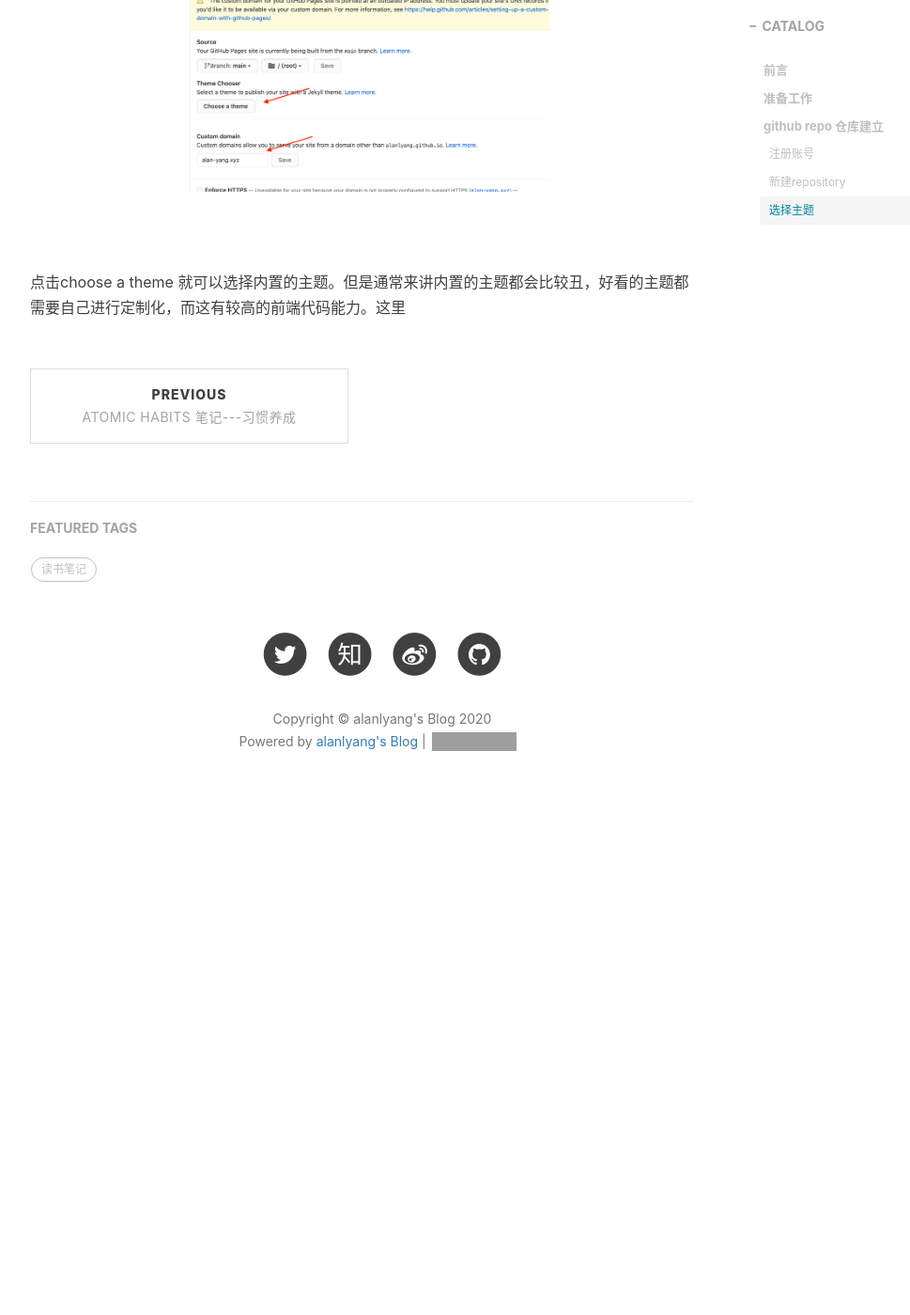
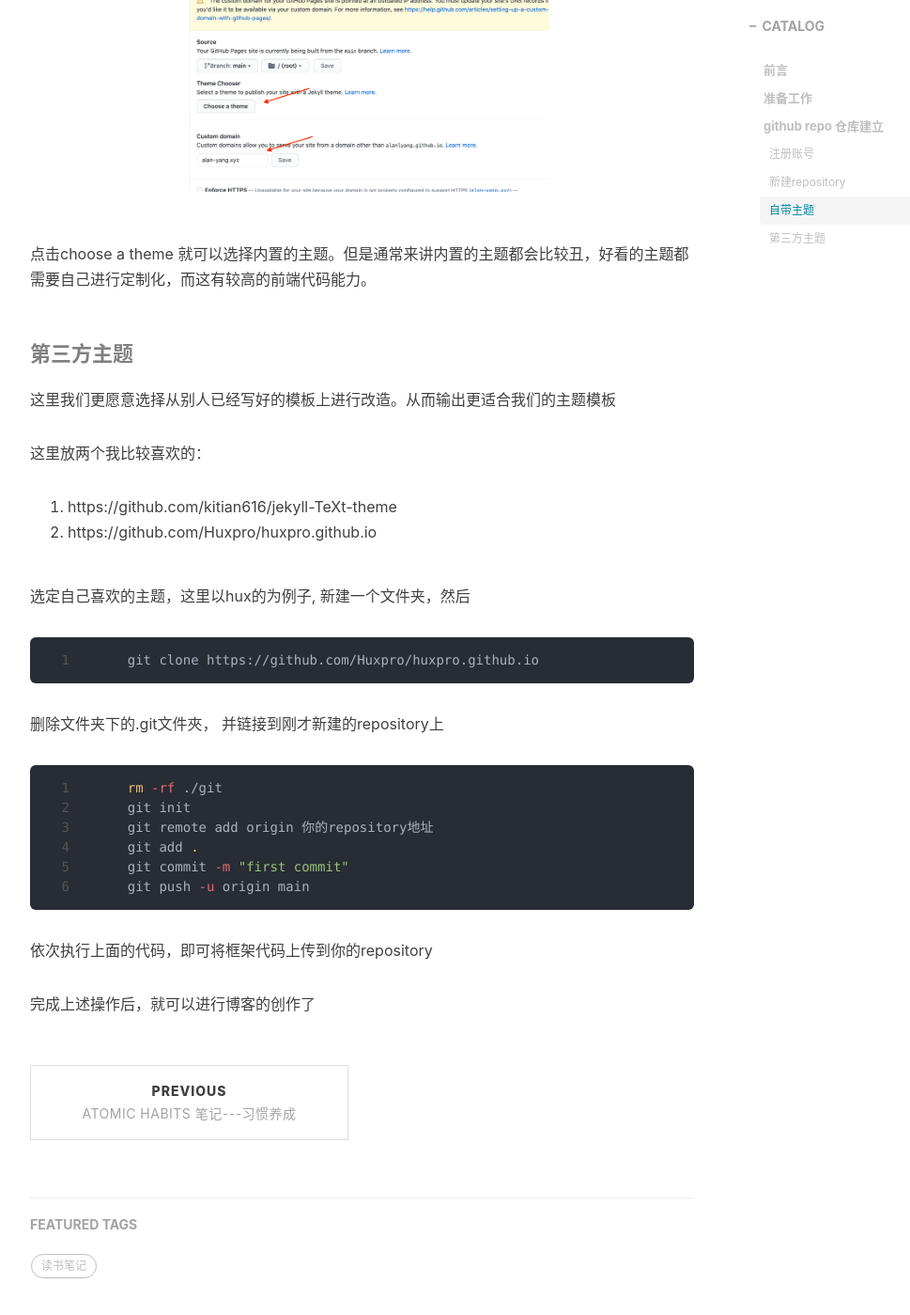
Before and after one commit to alanlyang/alanlyang.github.io, a Jekyll site: the page built from _posts/web/2020-11-10-使用github+jekyll构建个人博客.md, in a window 1280 px wide and 1400 px high, scrolled down 3885 px. Shown: the whole window at 94% size, without its empty margins (233-1202 px from the left). Built offline with Jekyll 4.4.1, drawn with Linux system fonts in a browser that asks for light colours; nearby versions of some CDN libraries; comment, search, counter and statistics services are not loaded; before the commit the page ends 4778 px from its top, so only the background shows below that; grey boxes are pictures that could not be loaded.

Commit message:
2020-11-13

````diff
--- a/_posts/web/2020-11-10-使用github+jekyll构建个人博客.md
+++ b/_posts/web/2020-11-10-使用github+jekyll构建个人博客.md
@@ -52,8 +52,31 @@ github 是当前最著名的开源网站(当然也是大型程序员相亲网站
 
 到这里就完成了仓库的建立，接下来就是对于博客的美化以及编写博客了
 
-#### 选择主题
+#### 自带主题
 除了分享知识外，我们也希望自己的博客能够更加美观与赏心悦目。github中的博客是基于jekyll来编译与发布的，内部内置了很多的主题，我们可以在setting界面进行选择<br>
 <img src="/img/in-post/2020-11-13-github建站/5.png" width="400px" height="400px"><br>
+点击choose a theme 就可以选择内置的主题。但是通常来讲内置的主题都会比较丑，好看的主题都需要自己进行定制化，而这有较高的前端代码能力。
 
-点击choose a theme 就可以选择内置的主题。但是通常来讲内置的主题都会比较丑，好看的主题都需要自己进行定制化，而这有较高的前端代码能力。这里
+#### 第三方主题
+这里我们更愿意选择从别人已经写好的模板上进行改造。从而输出更适合我们的主题模板
+
+这里放两个我比较喜欢的：
+1. https://github.com/kitian616/jekyll-TeXt-theme
+2. https://github.com/Huxpro/huxpro.github.io
+
+选定自己喜欢的主题，这里以hux的为例子, 新建一个文件夹，然后
+```shell
+    git clone https://github.com/Huxpro/huxpro.github.io
+```
+删除文件夹下的.git文件夾， 并链接到刚才新建的repository上
+```shell
+    rm -rf ./git
+    git init
+    git remote add origin 你的repository地址
+    git add .
+    git commit -m "first commit"
+    git push -u origin main
+```
+依次执行上面的代码，即可将框架代码上传到你的repository
+
+完成上述操作后，就可以进行博客的创作了
````
